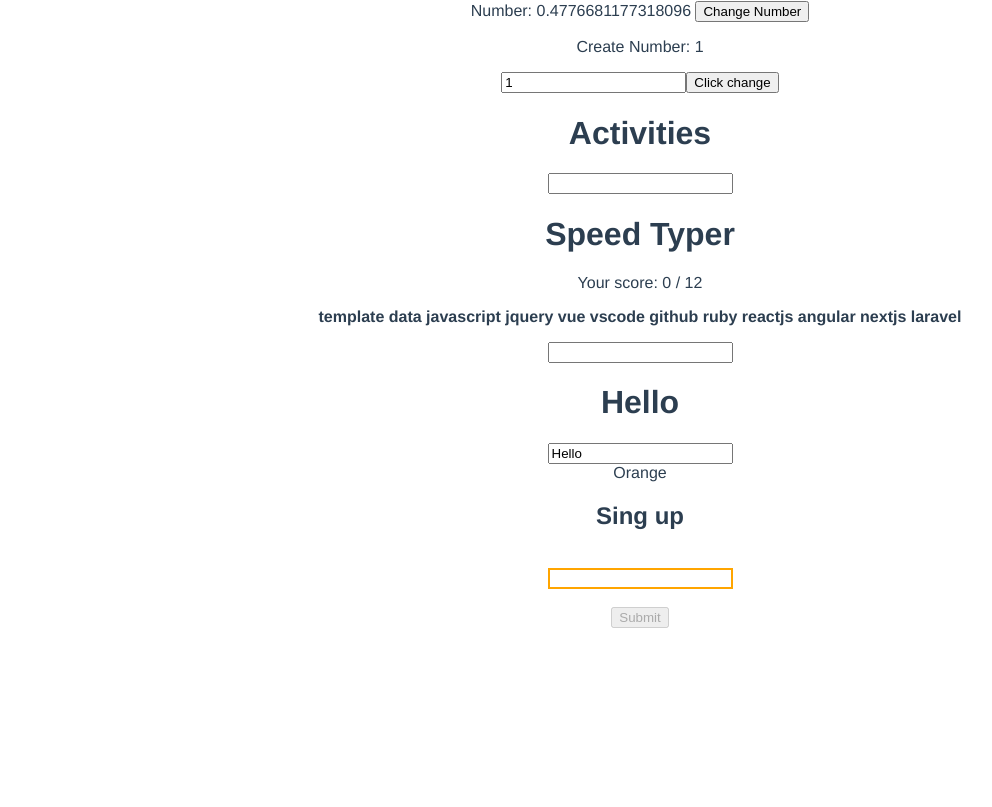
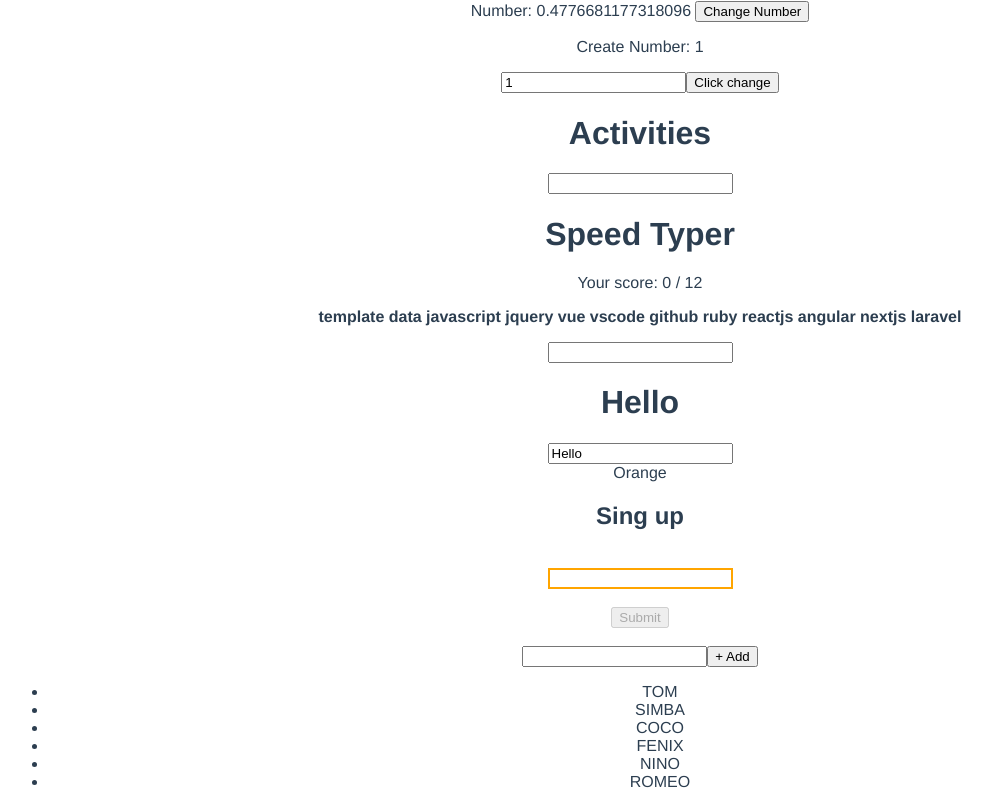
Before and after one commit to StyvenSoft/practice-vue, a Vue app: page / in a window 1280 px wide. Shown: the part 960-1767 px from the top of the page, without its empty margins (0-992 px from the left). Before the commit the page ends 1596 px from the top, so only its background shows below. Built offline with nearby package versions, Linux system fonts and the light colour scheme.

Commit message:
Completed example v-for and v-on:click

```diff
--- a/src/components/vueBasics.vue
+++ b/src/components/vueBasics.vue
@@ -16,6 +16,12 @@
             :disabled="email.length < 2"
     >Submit</button>
 
+    <br><br>
+    <input v-model="newCat">
+    <button v-on:click="addKit" v-on:keyup.enter="addKit">+ Add</button>
+    <ul>
+        <li v-for="cat in cats" v-bind:key="cat">{{ cat.name.toUpperCase() }}</li>
+    </ul>
 </template>
 
 <script>
@@ -25,8 +31,23 @@ export default {
             greeting: "Hello ",
             count: 0,
             email: '',
+            cats: [
+                { name: 'Tom'},
+                { name: 'Simba'},
+                { name: 'Coco'},
+                { name: 'Fenix'},
+                { name: 'Nino'},
+                { name: 'Romeo'},
+            ],
+            newCat: '',
         }
-    }
+    },
+    methods: {
+    addKit: function() {
+            this.cats.push({name: this.newCat})
+            this.newCat = ''
+        }
+    },
 }
 </script>
 
```
